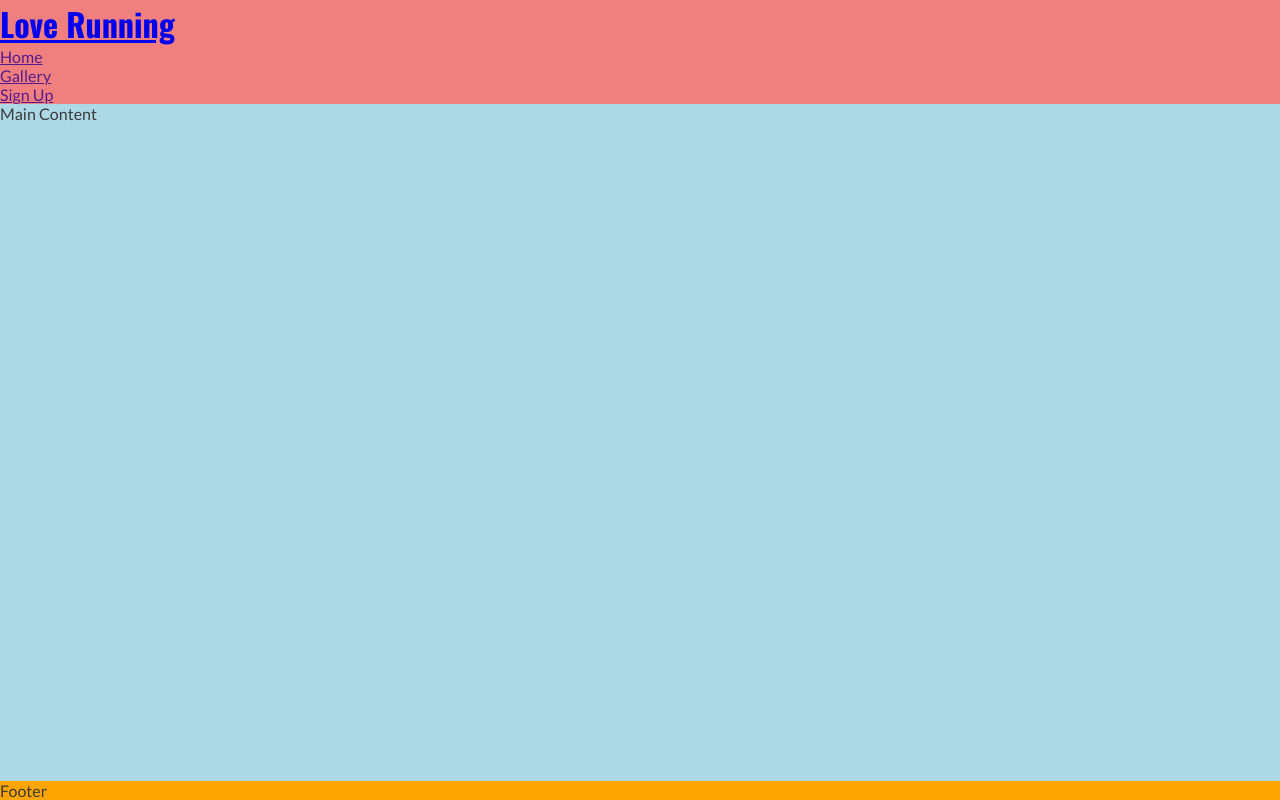
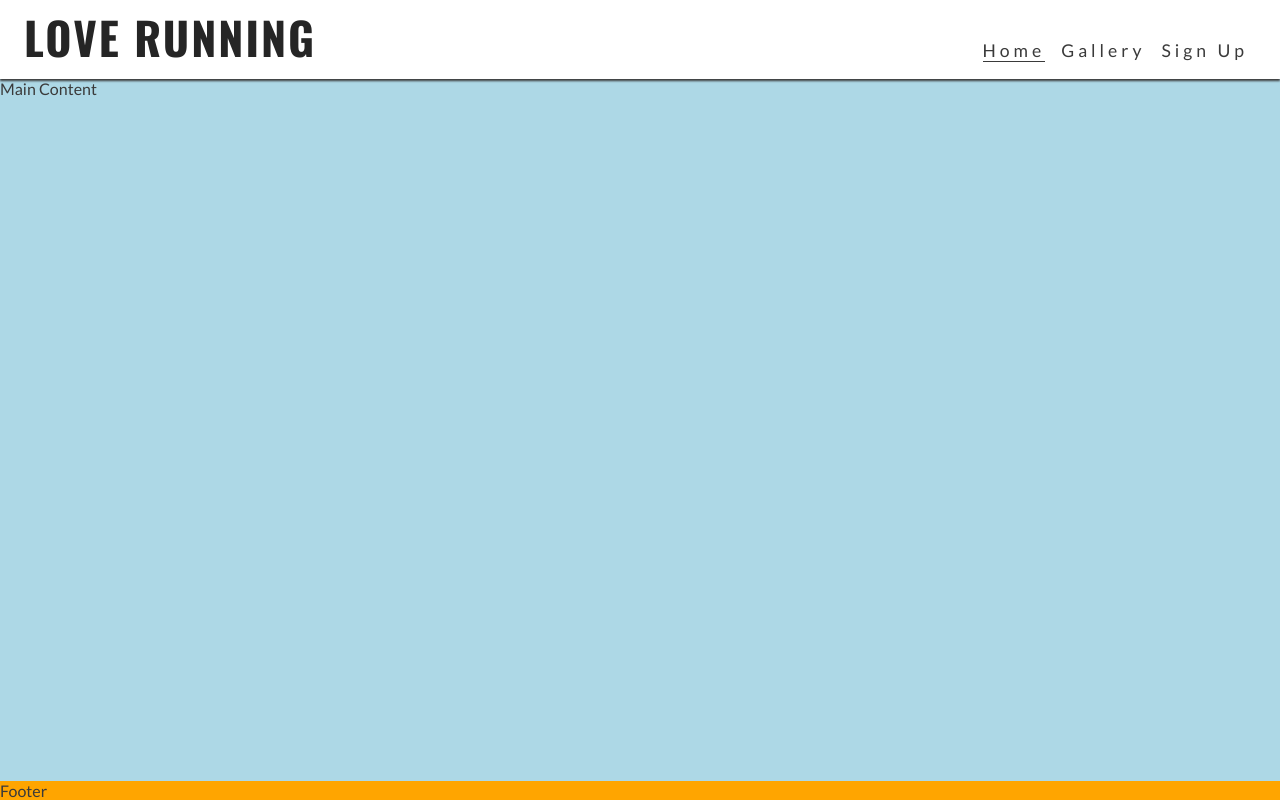
Before and after one commit to KiwiFunk/love-running, a plain HTML site: page index.html in a window 1280 px wide. Drawn offline with nearby package versions, Linux system fonts and the light colour scheme.

Commit message:
Created header with responsive nav elements

```diff
--- a/assets/css/style.css
+++ b/assets/css/style.css
@@ -11,25 +11,121 @@
 body {
     min-height: 100vh;
     display: flex;
-    flex-flow: column nowrap;
+    flex-flow: column wrap;
     /*Generic project styles*/
     color: #3a3a3a;
     font-family: 'Lato', sans-serif;
 }
 
 header {
-    background-color: lightcoral;
+    background-color: #ffffff;
+    padding: 0 1rem;
+    position: fixed;
+    z-index: 99;
+    width: 100%;
+    box-shadow: 0 2px 2px #3a3a3a;            /*Horizontal offset, vertical offset, blur radius, color*/
+    display: flex;
+    justify-content: space-between;
+    align-items: baseline;
+}
+
+header a {
+    text-decoration: none;
+    color: inherit;
 }
 
 h1 {
     font-family: 'Oswald', sans-serif;
+    text-transform: uppercase;
+    letter-spacing: 2px;
+    color: #252525;
+}
+
+#menu {
+    font-size: 110%;
+    letter-spacing: 4px;
+    list-style-type: none;
+}
+
+#menu > li {
+    margin-bottom: 1em;
+}
+
+.active {
+    border-bottom: 1px solid #3a3a3a;
+}
+
+/* Navbar styles w/ dropdown toggle */
+nav {
+    position: absolute;
+    background-color: #ffffff;
+    width: 100%;
+    left: 0;
+    box-shadow: 0 2px 2px #3a3a3a;
+    padding: 0 1rem;
+    display: none;
+    top: 100%;                                 /*Top should start at the bottom of parent element. 0=top, 100=bottom*/
+}
+
+#nav-toggle:checked ~ nav {
+    display: block;
+}
+
+#nav-toggle {
+    display: none;
+
+}
+
+.nav-toggle-label {
+    font-size: 2rem;
 }
 
 main {
     background-color: lightblue;
-    flex: 1 0 auto;                         /*Fill page with main content. flex-grow, flex-shrink, flex-basis*/
+    flex: 1 0 auto;                             /*Fill page with main content. flex-grow, flex-shrink, flex-basis*/
+    margin-top: 47px;
 }
 
 footer {
     background-color: orange;
 }
+
+/* Media Query: Tablets and Larger (768px) */
+@media screen and (min-width: 768px) {
+    /* Header */
+    nav {
+        display: block;
+        position: relative;
+        box-shadow: none;
+        width: fit-content; /* No longer takes up whole width, allows for flex spacing */
+        padding-right: 1rem;
+    }
+
+    #menu {
+        display: flex;
+    }
+
+    #menu > li {
+        padding-left: 1rem;
+    }
+
+    .nav-toggle-label {
+        display: none;
+    }
+
+    #logo {
+        font-size: 280%;
+        line-height: 75px;
+        margin: 0 0.5rem;
+    }
+
+    main {
+        margin-top: 79px;
+    }
+}
+
+@media screen and (min-width: 992px) {
+    #menu a:hover{
+        border-bottom: 1px solid #3a3a3a;
+    }
+}
--- a/index.html
+++ b/index.html
@@ -20,9 +20,11 @@
         <a href="index.html">
             <h1 id="logo">Love Running</h1>
         </a>
+        <input type="checkbox" id="nav-toggle" name="nav-toggle">
+        <label for="nav-toggle" class="nav-toggle-label">X</label>
         <nav>
-            <ul>
-                <li><a href="">Home</a></li>
+            <ul id="menu">
+                <li><a href="" class="active">Home</a></li>
                 <li><a href="">Gallery</a></li>
                 <li><a href="">Sign Up</a></li>
             </ul>
```
